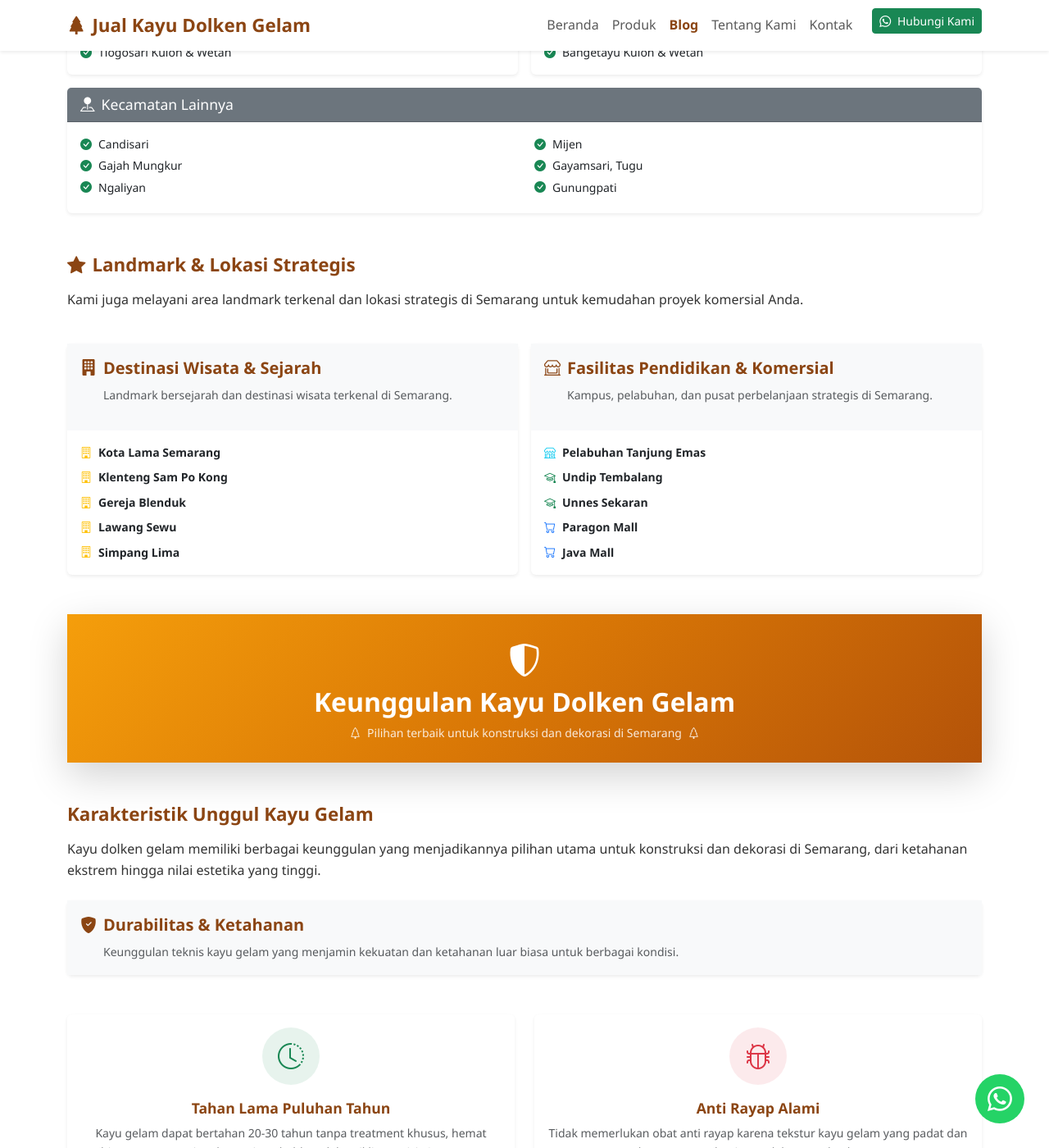
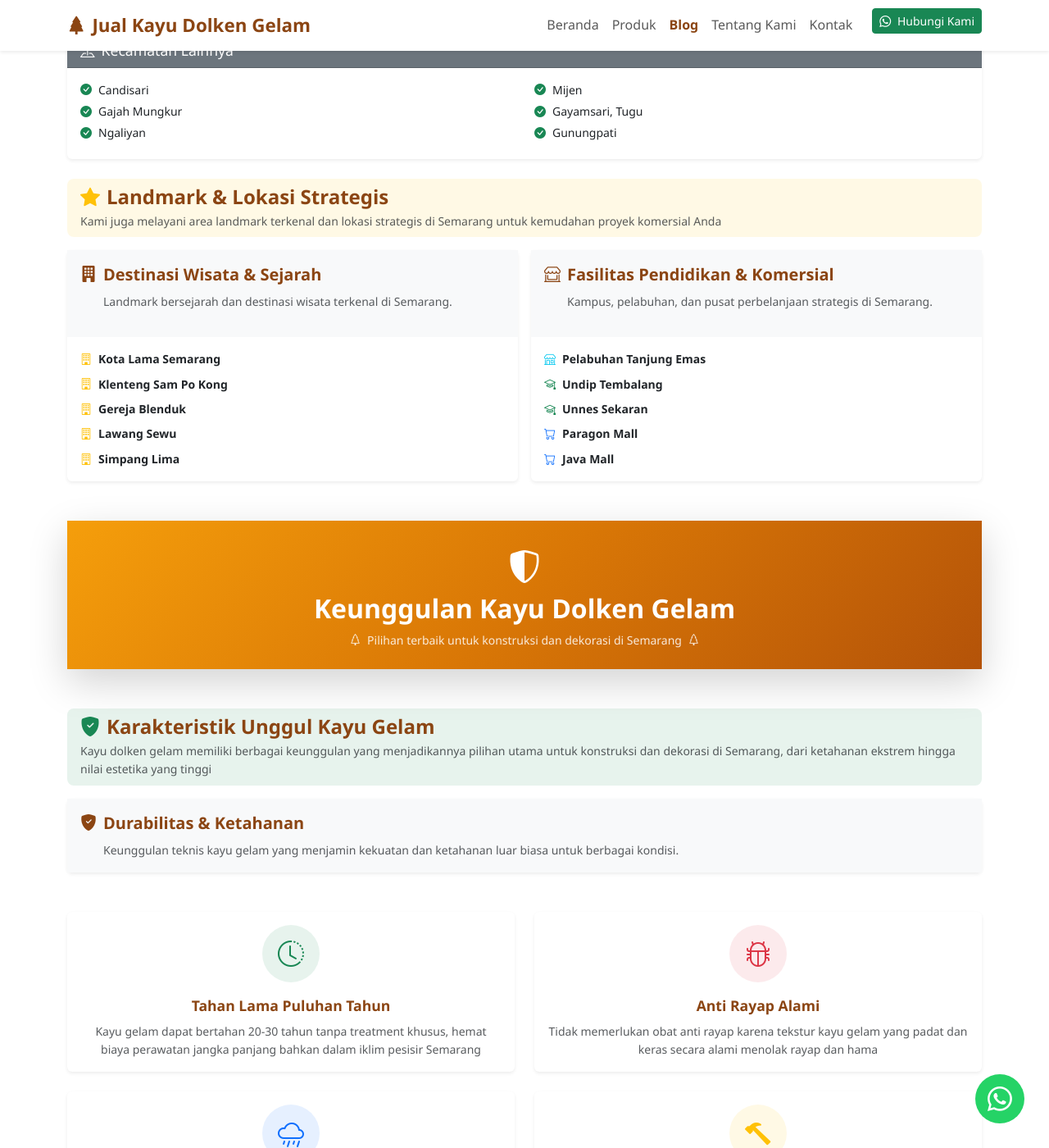
Before and after one commit to jualkayudolkengelam/jualkayudolkengelam.github.io, a Jekyll site: the page built from _post_with_product/2025-11-15-jual-kayu-dolken-semarang.md, in a window 1280 px wide and 1400 px high, scrolled down 4239 px. Shown: the whole window at 82% size. Built offline with Jekyll 4.4.1, drawn with Linux system fonts in a browser that asks for light colours; some of the changed text lies outside the part shown.

Commit message:
refactor: Convert all old style h3 to new style with badge headers
Uniformed all h3 headings to use consistent badge/card header style:
- Converted 'Mengapa Memilih Kami?' section h3
- Converted 'Area Pengiriman Semarang' section h3 (2 instances)
- Converted 'Keunggulan Kayu Dolken Gelam' section h3
- Converted 'Aplikasi Kayu Dolken Gelam' section h3
- Converted 'Cara Pemesanan' section h3

All 22 h3 headings now use the new style format:
- Badge with colored background (bg-{color} bg-opacity-10)
- Icon matching the section theme
- Descriptive subtitle text
- Consistent visual appearance across all sections

This improves:
- Visual consistency throughout the article
- User experience with clear section hierarchy
- SEO with proper heading structure
- Scannability and readability

🤖 Generated with [Claude Code](https://claude.com/claude-code)

Co-Authored-By: Claude <noreply@anthropic.com>

```diff
--- a/_post_with_product/2025-11-15-jual-kayu-dolken-semarang.md
+++ b/_post_with_product/2025-11-15-jual-kayu-dolken-semarang.md
@@ -83,11 +83,18 @@ share_count: 1
   </div>
 </div>
 
-<h3 class="h3 text-wood mb-3 fw-bold">Keunggulan Layanan Kami</h3>
-
-<p>Kami menyediakan solusi lengkap untuk kebutuhan kayu dolken gelam Anda di Semarang dengan berbagai keunggulan yang membedakan kami dari kompetitor:</p>
-
-<div class="card border-0 shadow-sm my-4">
+<!-- H3: Keunggulan Layanan Kami -->
+<div class="my-4">
+  <div class="d-flex align-items-center mb-3">
+    <div class="bg-success bg-opacity-10 px-3 py-2 rounded-3 flex-grow-1">
+      <h3 class="h4 mb-0 text-wood fw-bold">
+        <i class="bi bi-award text-success me-2"></i>Keunggulan Layanan Kami
+      </h3>
+      <p class="small text-muted mb-0 mt-1">Kami menyediakan solusi lengkap untuk kebutuhan kayu dolken gelam Anda di Semarang dengan berbagai keunggulan yang membedakan kami dari kompetitor</p>
+    </div>
+  </div>
+
+<div class="card border-0 shadow-sm">
   <div class="card-body bg-light py-3">
     <h4 class="h4 text-wood mb-2 fw-bold">
       <i class="bi bi-star-fill me-2"></i>Kualitas Produk & Harga Kompetitif
@@ -179,6 +186,7 @@ share_count: 1
       </div>
     </div>
   </div>
+</div>
 </div>
 
 ---
@@ -207,11 +215,18 @@ Berikut daftar lengkap harga kayu dolken gelam untuk area Semarang dengan pengir
   </div>
 </div>
 
-<h3 class="h3 text-wood mb-3 fw-bold">Jangkauan Pengiriman Lengkap</h3>
-
-<p>Kami melayani pengiriman gratis ke seluruh wilayah Kota Semarang, mencakup 16 kecamatan dan ratusan kelurahan untuk kemudahan proyek Anda.</p>
-
-<div class="card border-0 shadow-sm my-4">
+<!-- H3: Jangkauan Pengiriman Lengkap -->
+<div class="my-4">
+  <div class="d-flex align-items-center mb-3">
+    <div class="bg-primary bg-opacity-10 px-3 py-2 rounded-3 flex-grow-1">
+      <h3 class="h4 mb-0 text-wood fw-bold">
+        <i class="bi bi-truck text-primary me-2"></i>Jangkauan Pengiriman Lengkap
+      </h3>
+      <p class="small text-muted mb-0 mt-1">Kami melayani pengiriman gratis ke seluruh wilayah Kota Semarang, mencakup 16 kecamatan dan ratusan kelurahan untuk kemudahan proyek Anda</p>
+    </div>
+  </div>
+
+<div class="card border-0 shadow-sm">
   <div class="card-body bg-light py-3">
     <h4 class="h4 text-wood mb-2 fw-bold">
       <i class="bi bi-geo-fill me-2"></i>Wilayah Pusat Kota Semarang
@@ -415,14 +430,20 @@ Berikut daftar lengkap harga kayu dolken gelam untuk area Semarang dengan pengir
     </div>
   </div>
 </div>
-
-<h3 class="h3 text-wood mb-3 fw-bold mt-5">
-  <i class="bi bi-star-fill me-2"></i>Landmark & Lokasi Strategis
-</h3>
-
-<p>Kami juga melayani area landmark terkenal dan lokasi strategis di Semarang untuk kemudahan proyek komersial Anda.</p>
-
-<div class="row g-3 my-4">
+</div>
+
+<!-- H3: Landmark & Lokasi Strategis -->
+<div class="my-4">
+  <div class="d-flex align-items-center mb-3">
+    <div class="bg-warning bg-opacity-10 px-3 py-2 rounded-3 flex-grow-1">
+      <h3 class="h4 mb-0 text-wood fw-bold">
+        <i class="bi bi-star-fill text-warning me-2"></i>Landmark & Lokasi Strategis
+      </h3>
+      <p class="small text-muted mb-0 mt-1">Kami juga melayani area landmark terkenal dan lokasi strategis di Semarang untuk kemudahan proyek komersial Anda</p>
+    </div>
+  </div>
+
+<div class="row g-3">
   <div class="col-md-6">
     <div class="card border-0 shadow-sm h-100">
       <div class="card-body bg-light py-3">
@@ -462,6 +483,7 @@ Berikut daftar lengkap harga kayu dolken gelam untuk area Semarang dengan pengir
       </div>
     </div>
   </div>
+</div>
 </div>
 
 <div class="my-5">
@@ -478,11 +500,18 @@ Berikut daftar lengkap harga kayu dolken gelam untuk area Semarang dengan pengir
   </div>
 </div>
 
-<h3 class="h3 text-wood mb-3 fw-bold">Karakteristik Unggul Kayu Gelam</h3>
-
-<p>Kayu dolken gelam memiliki berbagai keunggulan yang menjadikannya pilihan utama untuk konstruksi dan dekorasi di Semarang, dari ketahanan ekstrem hingga nilai estetika yang tinggi.</p>
-
-<div class="card border-0 shadow-sm my-4">
+<!-- H3: Karakteristik Unggul Kayu Gelam -->
+<div class="my-4">
+  <div class="d-flex align-items-center mb-3">
+    <div class="bg-success bg-opacity-10 px-3 py-2 rounded-3 flex-grow-1">
+      <h3 class="h4 mb-0 text-wood fw-bold">
+        <i class="bi bi-shield-fill-check text-success me-2"></i>Karakteristik Unggul Kayu Gelam
+      </h3>
+      <p class="small text-muted mb-0 mt-1">Kayu dolken gelam memiliki berbagai keunggulan yang menjadikannya pilihan utama untuk konstruksi dan dekorasi di Semarang, dari ketahanan ekstrem hingga nilai estetika yang tinggi</p>
+    </div>
+  </div>
+
+<div class="card border-0 shadow-sm">
   <div class="card-body bg-light py-3">
     <h4 class="h4 text-wood mb-2 fw-bold">
       <i class="bi bi-shield-fill-check me-2"></i>Durabilitas & Ketahanan
@@ -574,6 +603,7 @@ Berikut daftar lengkap harga kayu dolken gelam untuk area Semarang dengan pengir
       </div>
     </div>
   </div>
+</div>
 </div>
 
 {% include block--card--link.html
@@ -594,11 +624,18 @@ Berikut daftar lengkap harga kayu dolken gelam untuk area Semarang dengan pengir
   </div>
 </div>
 
-<h3 class="h3 text-wood mb-3 fw-bold">Beragam Penggunaan Kayu Dolken Gelam</h3>
-
-<p>Kayu dolken gelam memiliki fleksibilitas tinggi untuk berbagai aplikasi, dari konstruksi bangunan hingga dekorasi dan furniture. Berikut adalah berbagai penggunaan kayu dolken gelam yang telah terbukti di Semarang:</p>
-
-<div class="card border-0 shadow-sm my-4">
+<!-- H3: Beragam Penggunaan Kayu Dolken Gelam -->
+<div class="my-4">
+  <div class="d-flex align-items-center mb-3">
+    <div class="bg-info bg-opacity-10 px-3 py-2 rounded-3 flex-grow-1">
+      <h3 class="h4 mb-0 text-wood fw-bold">
+        <i class="bi bi-hammer text-info me-2"></i>Beragam Penggunaan Kayu Dolken Gelam
+      </h3>
+      <p class="small text-muted mb-0 mt-1">Kayu dolken gelam memiliki fleksibilitas tinggi untuk berbagai aplikasi, dari konstruksi bangunan hingga dekorasi dan furniture. Berikut adalah berbagai penggunaan kayu dolken gelam yang telah terbukti di Semarang</p>
+    </div>
+  </div>
+
+<div class="card border-0 shadow-sm">
   <div class="card-body bg-light py-3">
     <h4 class="h4 text-wood mb-2 fw-bold">
       <i class="bi bi-hammer me-2"></i>Aplikasi Konstruksi & Dekorasi
@@ -699,6 +736,7 @@ Berikut daftar lengkap harga kayu dolken gelam untuk area Semarang dengan pengir
     </div>
   </div>
 </div>
+</div>
 
 <div class="my-5">
   <div class="card border-0 shadow-lg">
@@ -714,11 +752,18 @@ Berikut daftar lengkap harga kayu dolken gelam untuk area Semarang dengan pengir
   </div>
 </div>
 
-<h3 class="h3 text-wood mb-3 fw-bold">Langkah Mudah Pemesanan</h3>
-
-<p>Proses pemesanan kayu dolken gelam di Semarang sangat mudah dan praktis. Ikuti 6 langkah sederhana berikut untuk mendapatkan kayu dolken berkualitas dengan pelayanan terbaik:</p>
-
-<div class="card border-0 shadow-sm my-4">
+<!-- H3: Langkah Mudah Pemesanan -->
+<div class="my-4">
+  <div class="d-flex align-items-center mb-3">
+    <div class="bg-danger bg-opacity-10 px-3 py-2 rounded-3 flex-grow-1">
+      <h3 class="h4 mb-0 text-wood fw-bold">
+        <i class="bi bi-list-check text-danger me-2"></i>Langkah Mudah Pemesanan
+      </h3>
+      <p class="small text-muted mb-0 mt-1">Proses pemesanan kayu dolken gelam di Semarang sangat mudah dan praktis. Ikuti 6 langkah sederhana berikut untuk mendapatkan kayu dolken berkualitas dengan pelayanan terbaik</p>
+    </div>
+  </div>
+
+<div class="card border-0 shadow-sm">
   <div class="card-body bg-light py-3">
     <h4 class="h4 text-wood mb-2 fw-bold">
       <i class="bi bi-clipboard-check me-2"></i>Proses Awal Pemesanan
@@ -863,6 +908,7 @@ Berikut daftar lengkap harga kayu dolken gelam untuk area Semarang dengan pengir
       <i class="bi bi-whatsapp me-2"></i>Hubungi WhatsApp
     </a>
   </div>
+</div>
 </div>
 
 <div class="my-5">
```
